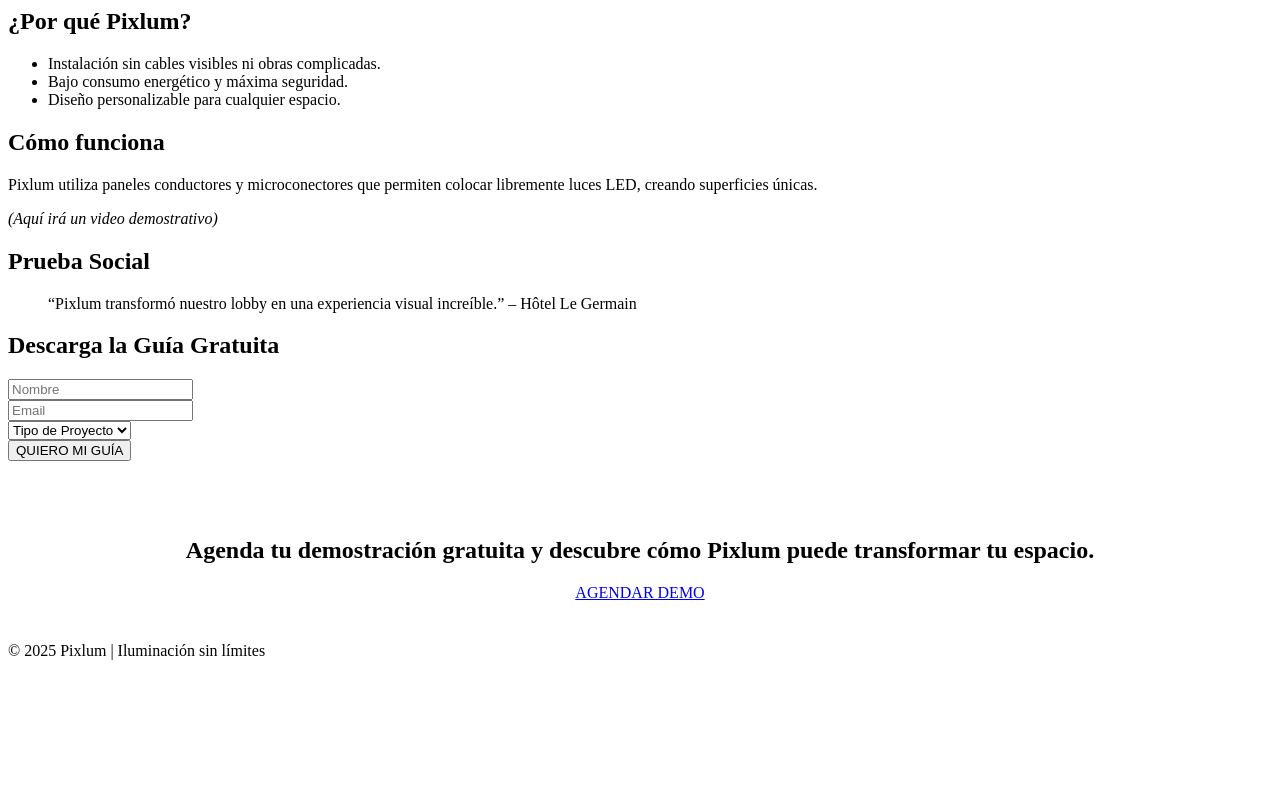
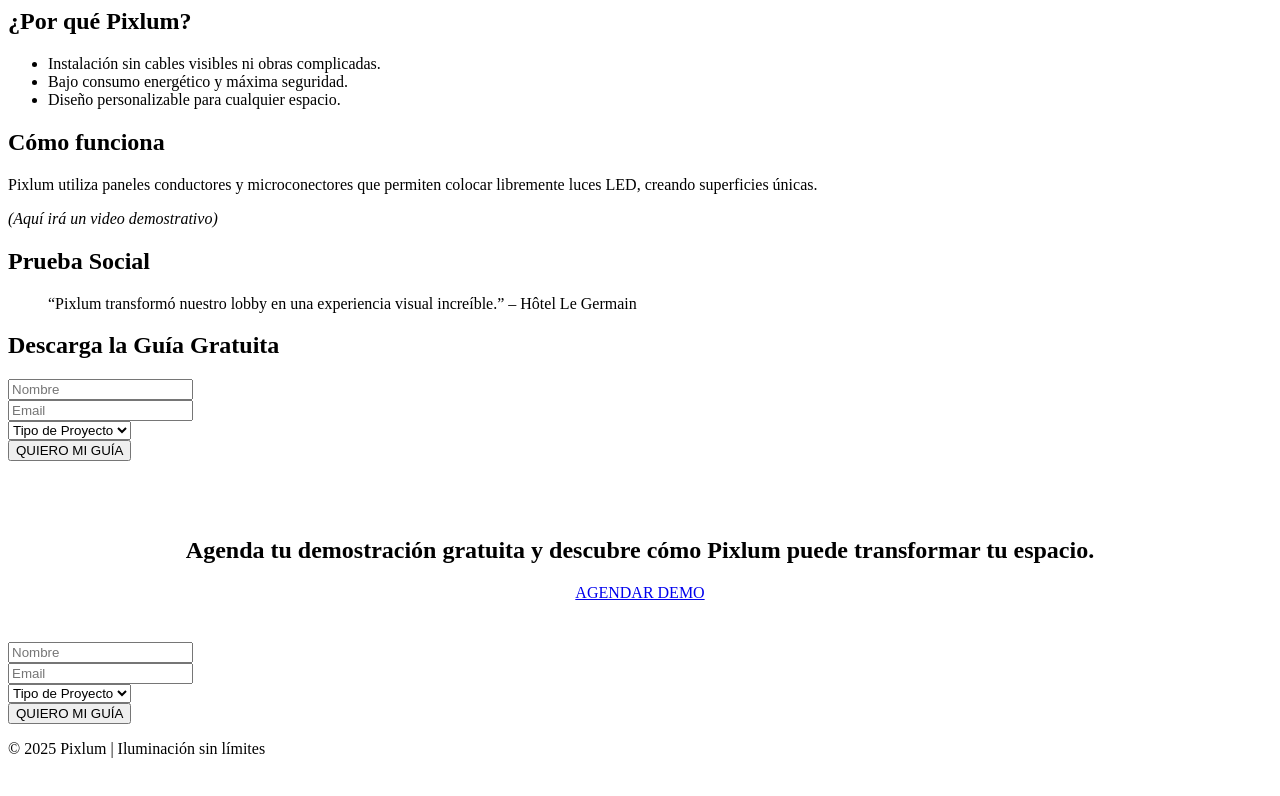
Before and after one commit to AbdielferGit/pixlum.github.io, a plain HTML site: page index.html in a window 1280 px wide. Drawn offline with Linux system fonts and the light colour scheme.

Commit message:
Enable Netlify form handling

```diff
--- a/index.html
+++ b/index.html
@@ -38,6 +38,19 @@
     <a href="#form" class="cta-button">AGENDAR DEMO</a>
 </section>
 
+<form name="pixlum-form" method="POST" data-netlify="true">
+    <input type="text" name="nombre" placeholder="Nombre" required><br>
+    <input type="email" name="email" placeholder="Email" required><br>
+    <select name="tipo_proyecto" required>
+        <option value="">Tipo de Proyecto</option>
+        <option value="Residencial">Residencial</option>
+        <option value="Hotel">Hotel</option>
+        <option value="Comercial">Comercial</option>
+    </select><br>
+    <button type="submit">QUIERO MI GUÍA</button>
+    <input type="hidden" name="form-name" value="pixlum-form">
+</form>
+
 <footer>
     &copy; 2025 Pixlum | Iluminación sin límites
 </footer>
```
